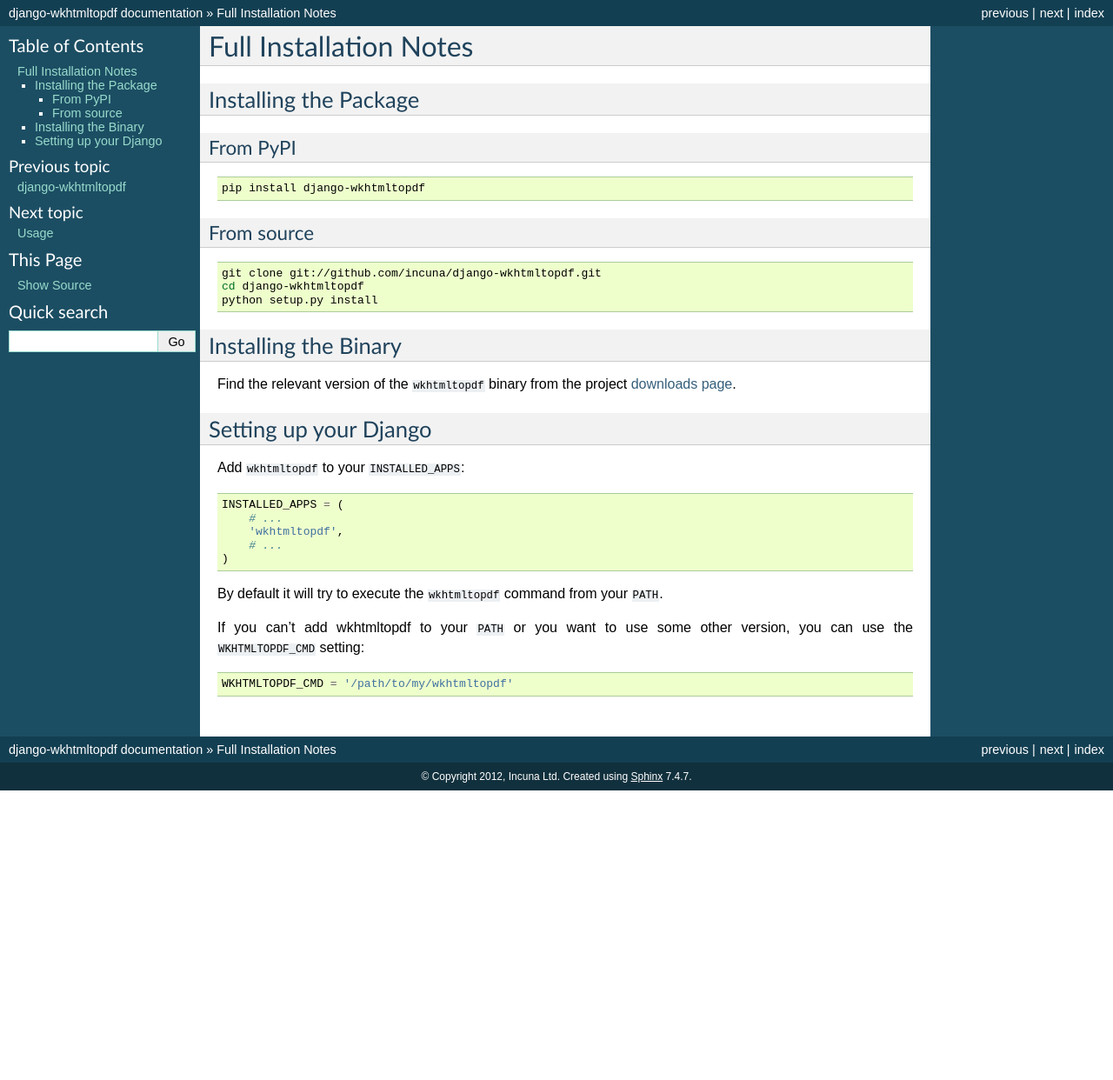
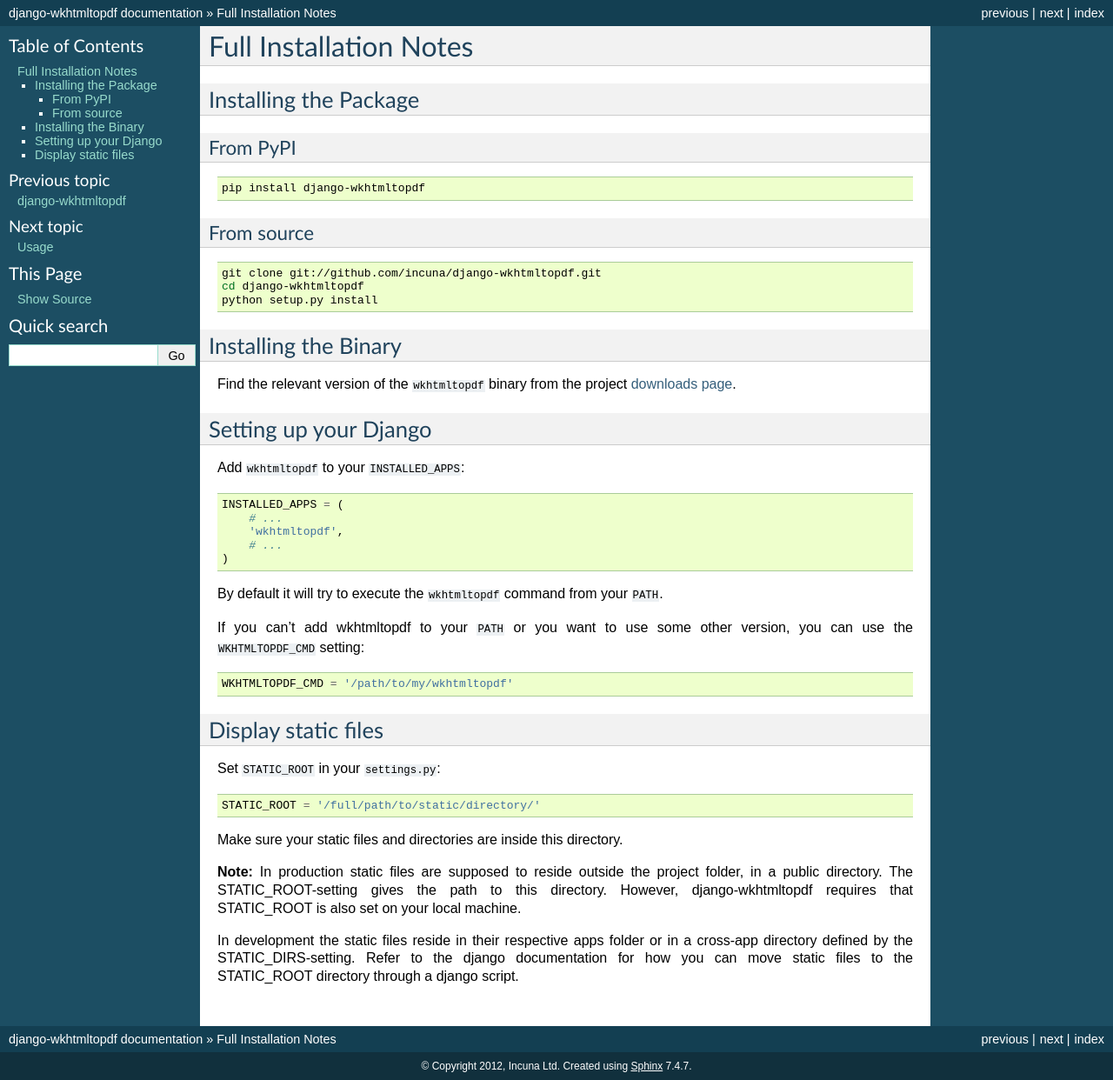
Before and after one commit to incuna/django-wkhtmltopdf, a Sphinx documentation site: the page built from docs/installation.rst, in a window 1280 px wide. Shown: the whole page at 87% size. Built offline with Sphinx 7.4.7, drawn with Linux system fonts in a browser that asks for light colours; the version number could not be read and is left out; before the commit the page ends 909 px from its top, so only the background shows below that.

Commit message:
Update installation.rst
I put this in the installation file as this seems mandatory for a working configuration of django-wkhtmltopdf.

The "Note" may be left out for a more "to the point" installation document.

```diff
--- a/docs/installation.rst
+++ b/docs/installation.rst
@@ -51,3 +51,19 @@
 .. code-block:: python
 
     WKHTMLTOPDF_CMD = '/path/to/my/wkhtmltopdf'
+
+Display static files
+----------------------
+
+Set ``STATIC_ROOT`` in your ``settings.py``:
+
+.. code-block:: python
+
+    STATIC_ROOT = '/full/path/to/static/directory/'
+
+Make sure your static files and directories are inside this directory.
+
+**Note:**
+In production static files are supposed to reside outside the project folder, in a public directory. The STATIC_ROOT-setting gives the path to this directory. However, django-wkhtmltopdf requires that STATIC_ROOT is also set on your local machine.
+
+In development the static files reside in their respective apps folder or in a cross-app directory defined by the STATIC_DIRS-setting. Refer to the django documentation for how you can move static files to the STATIC_ROOT directory through a django script.
```
